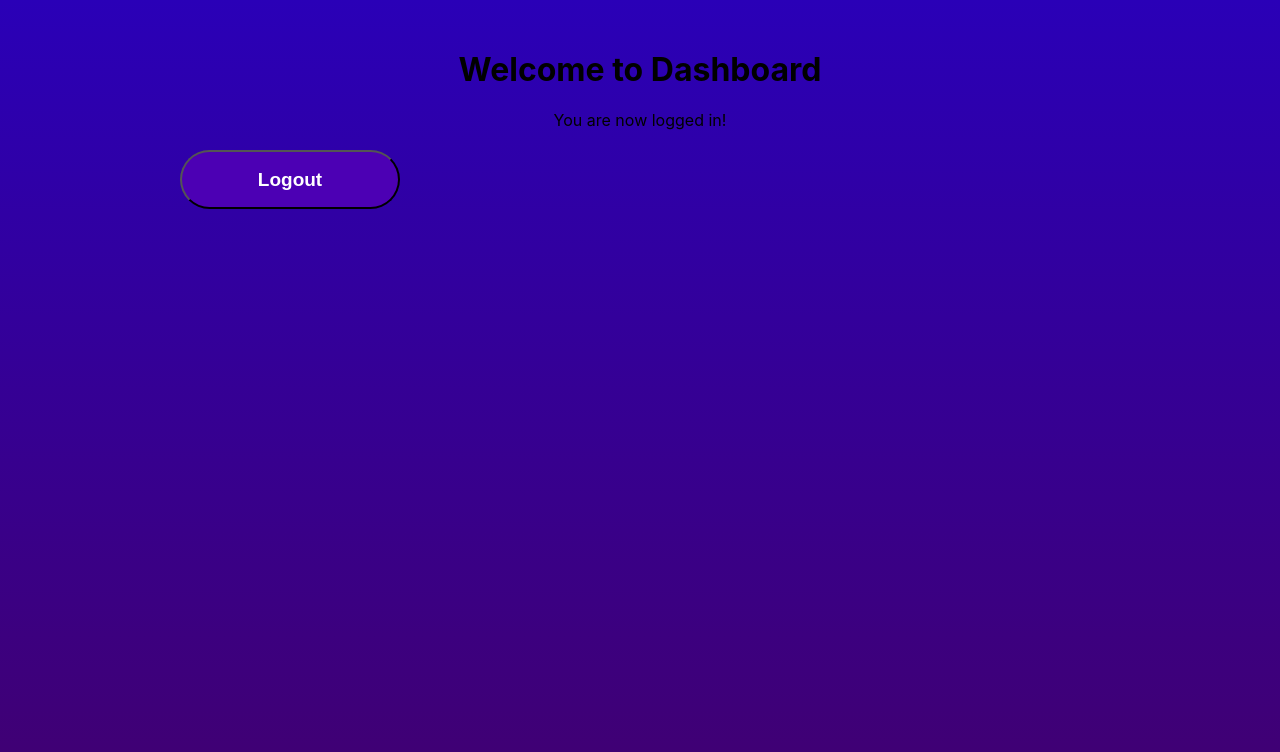
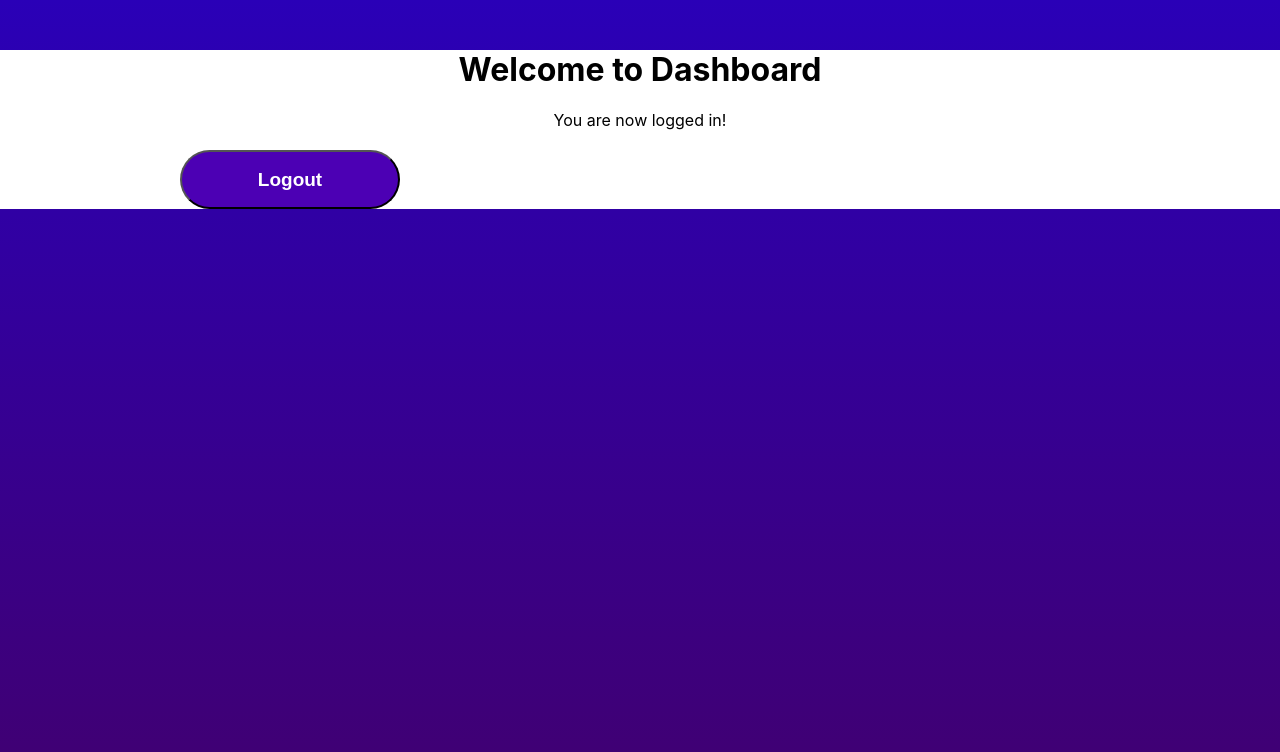
Before and after one commit to bharsayantani/myform, a React (Create React App) app: page /dashboard in a window 1280 px wide. Shown: the top 752 px of the page. Built offline with nearby package versions, Linux system fonts and the light colour scheme; sample sign-in values are in the browser's storage.

Commit message:
second commit

```diff
--- a/src/Components/Dashboard.jsx
+++ b/src/Components/Dashboard.jsx
@@ -2,7 +2,7 @@ import React from 'react';
 
 const Dashboard = () => {
   return (
-    <div style={{ textAlign: 'center', marginTop: '50px' }}>
+    <div style={{ textAlign: 'center', marginTop: '50px', backgroundColor: 'white' }}>
       <h1>Welcome to Dashboard</h1>
       <p>You are now logged in!</p>
       <div className="submit-button">
```
